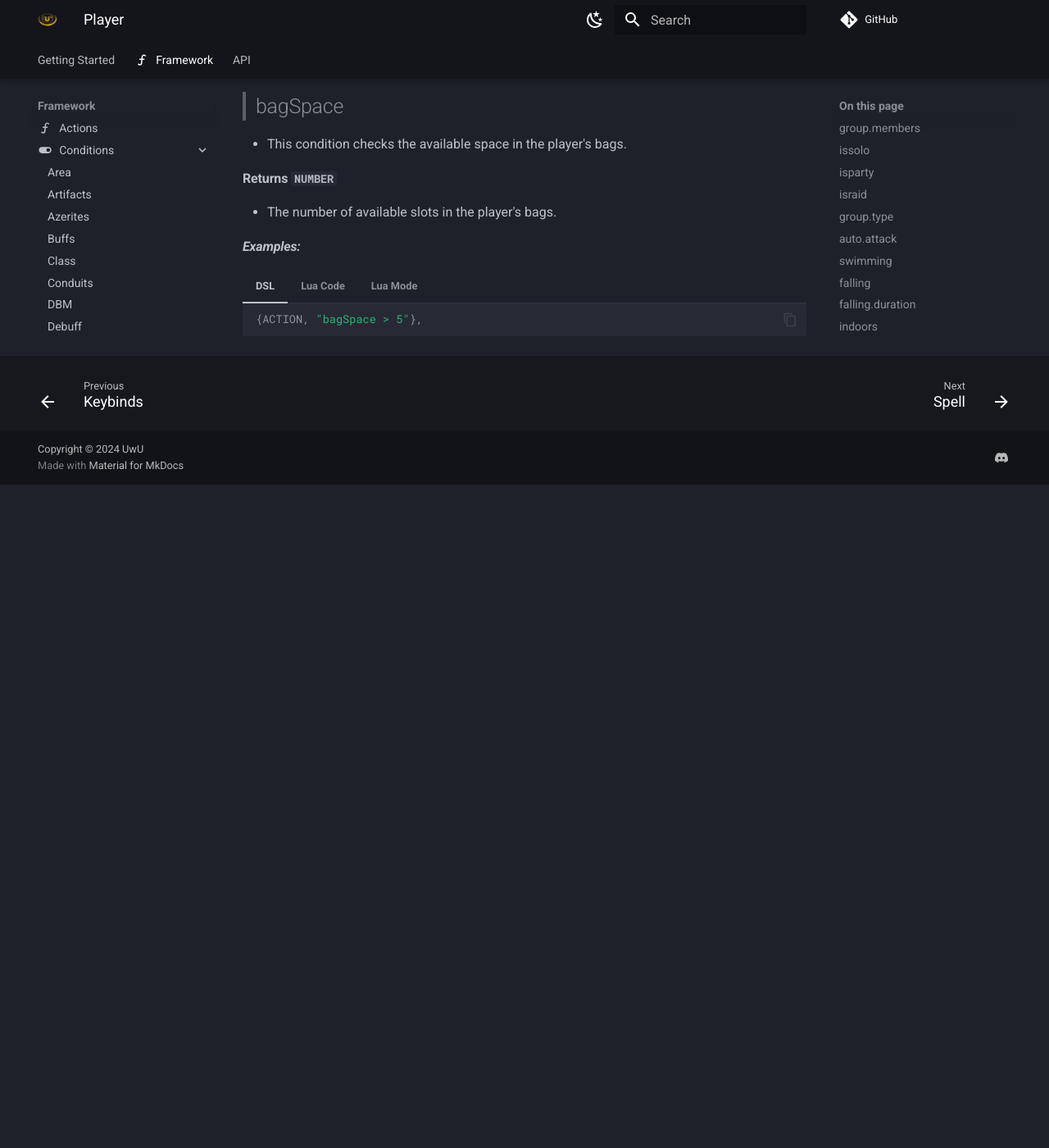
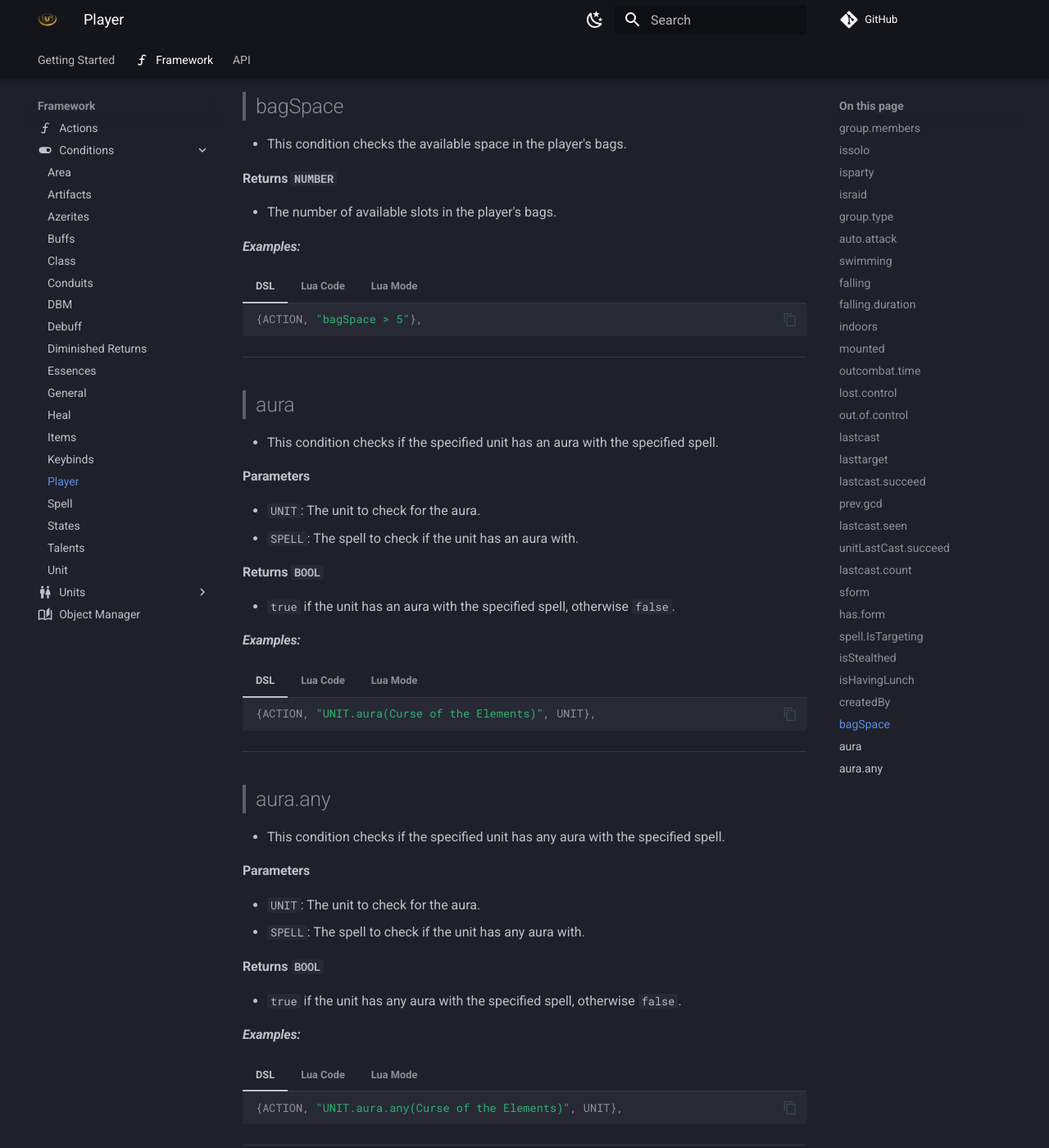
Before and after one commit to DimaSheiko/apep-docs, an MkDocs documentation site: the page built from docs/framework/conditions/player.md, in a window 1280 px wide and 1400 px high, scrolled down 11270 px. Shown: the whole window at 82% size. Built offline with MkDocs 1.6.1 and Material for MkDocs 9.7.7, drawn with Linux system fonts in a browser that asks for light colours; comment, search, counter and statistics services are not loaded; before the commit the page ends 11861 px from its top, so only the background shows below that.

Commit message:
Add API documentation for 'aura' and 'aura.any' conditions with examples and parameters

````diff
--- a/docs/framework/conditions/player.md
+++ b/docs/framework/conditions/player.md
@@ -891,3 +891,78 @@
     ```lua
     PLAYER:BagSpace() > 5
     ```
+
+---
+
+<!-- _A.DSL:Register("aura", function(target, spell)
+_A.DSL:Register("aura.any", function(target, spell) -->
+
+> ## aura
+
+-   This condition checks if the specified unit has an aura with the specified spell.
+
+#### Parameters
+
+-   `UNIT`: The unit to check for the aura.
+-   `SPELL`: The spell to check if the unit has an aura with.
+
+#### Returns `BOOL`
+
+-   `true` if the unit has an aura with the specified spell, otherwise `false`.
+
+#### _Examples:_
+
+=== "DSL"
+
+    ```lua
+    {ACTION, "UNIT.aura(Curse of the Elements)", UNIT},
+    ```
+
+=== "Lua Code"
+
+    ```lua
+    _A.DSL:Get("aura")("UNIT", "Curse of the Elements")
+    ```
+
+=== "Lua Mode"
+
+    ```lua
+    UNIT:Aura("Curse of the Elements")
+    ```
+
+---
+
+> ## aura.any
+
+-   This condition checks if the specified unit has any aura with the specified spell.
+
+#### Parameters
+
+-   `UNIT`: The unit to check for the aura.
+-   `SPELL`: The spell to check if the unit has any aura with.
+
+#### Returns `BOOL`
+
+-   `true` if the unit has any aura with the specified spell, otherwise `false`.
+
+#### _Examples:_
+
+=== "DSL"
+
+    ```lua
+    {ACTION, "UNIT.aura.any(Curse of the Elements)", UNIT},
+    ```
+
+=== "Lua Code"
+
+    ```lua
+    _A.DSL:Get("aura.any")("UNIT", "Curse of the Elements")
+    ```
+
+=== "Lua Mode"
+
+    ```lua
+    UNIT:AuraAny("Curse of the Elements")
+    ```
+
+---
````
